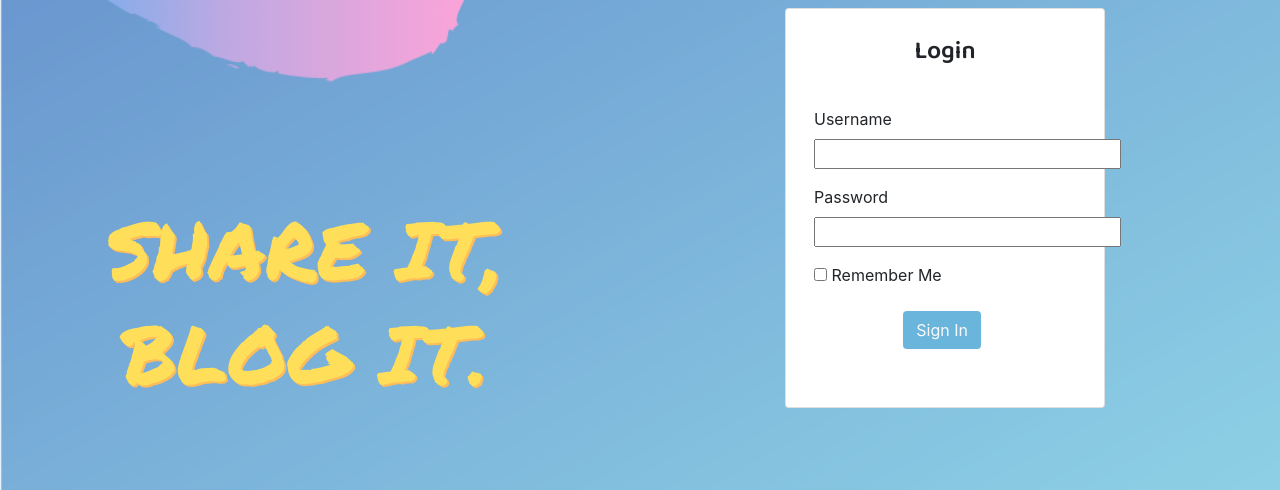
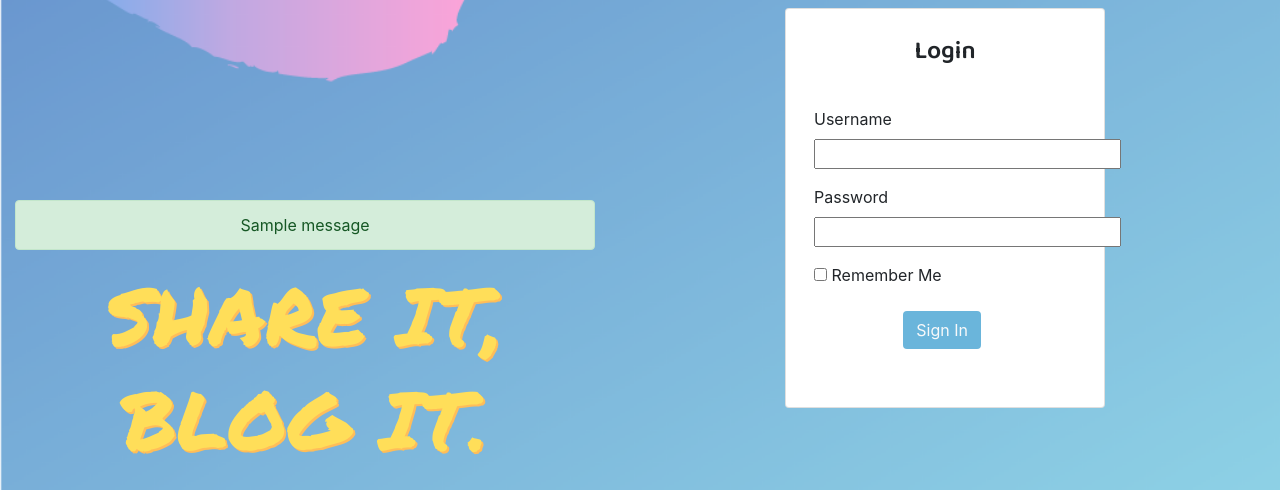
Before and after one commit to gmmonsalve/flask-blog, a Flask app: page /login in a window 1280 px wide. Shown: the part 76-566 px from the top of the page. Run offline with Flask 2, Linux system fonts and the light colour scheme; tables that the repository leaves empty hold one stand-in row (values such as "Sample post"); one stand-in notice (Sample message) is shown; some libraries are stand-ins or nearby versions.

Commit message:
showing flashed messages

```diff
--- a/app/templates/login.html
+++ b/app/templates/login.html
@@ -4,6 +4,15 @@
   <div class="row">
     <div class="col-sm">
       <div id="txt" class="container text-center">
+        {% with messages = get_flashed_messages() %}
+        {% if messages %}
+            {% for message in messages %}
+            <div class="alert alert-success" role="alert">
+                {{ message }}
+              </div>
+            {% endfor %}
+        {% endif %}
+        {% endwith %}
         <h1>SHARE IT,</h1>
         <h1>BLOG IT.</h1>
     </div>
```
